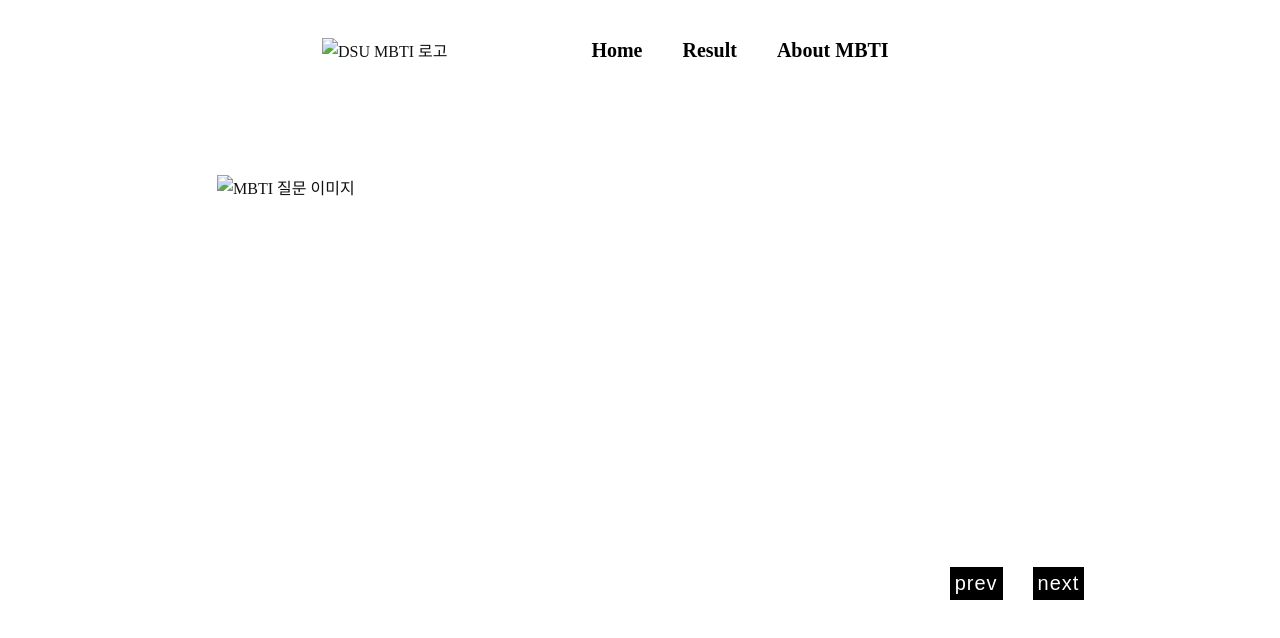
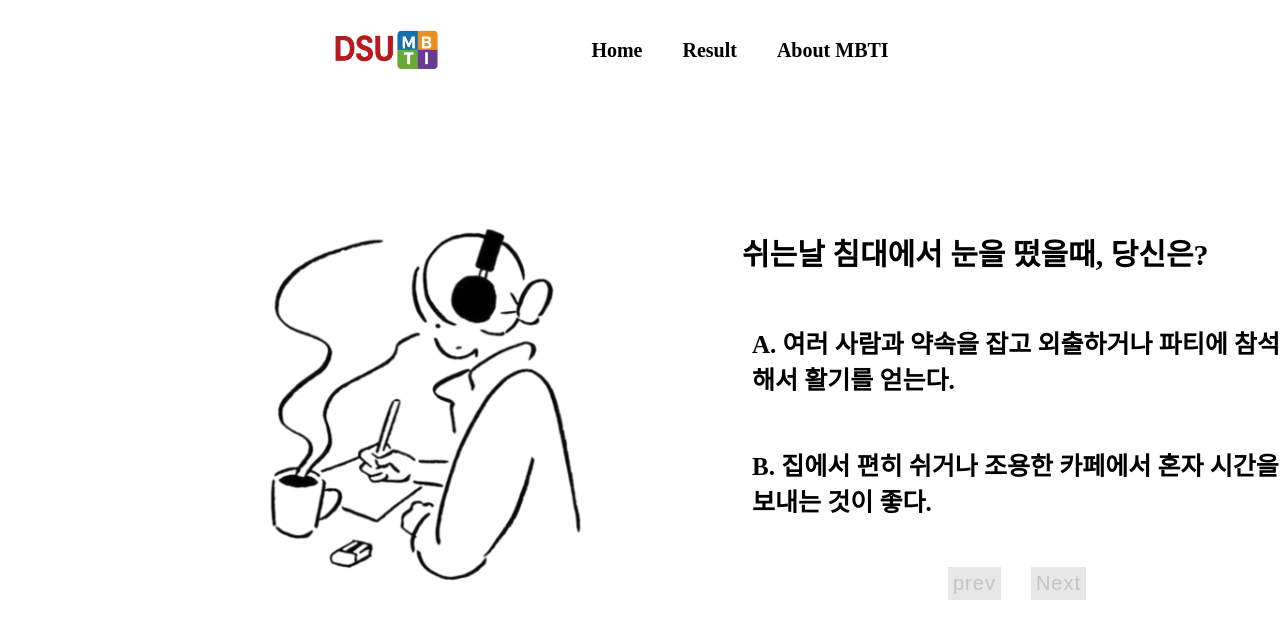
Before and after one commit to CodeLeeys/MBTI_TEST, a plain HTML site: page html파일/mbti_test_js.html in a window 1280 px wide. Shown: the top 638 px of the page. Drawn offline with Linux system fonts and the light colour scheme; files that its build step writes are made by us from their sources.

Commit message:
파일 정리 및 경로 재설정완료

```diff
--- a/html파일/mbti_fin.html
+++ b/html파일/mbti_fin_js.html
@@ -4,7 +4,7 @@
 <meta charset="UTF-8">
 <title> MBTI SIMPLE TEST</title>
 <!-- 외부 스타일시트 연결 -->
-<link rel="stylesheet" href="mbti_fin.css">
+<link rel="stylesheet" href="../css파일/mbti_fin.css">
 </head>
 <body>
 <!-- 메인 컨테이너 시작 -->
@@ -12,12 +12,12 @@
         <!-- 네비게이션 바 시작 -->
         <div class="navbar">
             <div class="navbar-left">
-                <img src="image/Logo_image.png" alt="DSU MBTI 로고" class="logo">
+                <img src="../image/Logo_image.png" alt="DSU MBTI 로고" class="logo">
             </div>
             <div class="navbar-center">
                 <ul class="nav-menu">
-                    <li><a href="mbti_fin.html">Home</a></li>
-                    <li><a href="mbti_result_js.html">Result</a></li>
+                    <li><a href="../html파일/mbti_fin_js.html">Home</a></li>
+                    <li><a href="../html파일/mbti_result_js.html">Result</a></li>
                     <li><a href="">About MBTI</a></li>
                 </ul>
         </div>
@@ -28,7 +28,7 @@
         <!-- 메인 콘텐츠 -->
         <div class="main-content">
             <!-- 좌측 메인 콘텐츠 -->
-            <img class="left-content" src="image/mbti_fin.png" alt="MBTI 지표">
+            <img class="left-content" src="../image/mbti_fin.png" alt="MBTI 지표">
             <!-- 우측 메인 콘텐츠 -->
             <div class="right-content">
                 <h1>Find your MBTI<br>in munuites!</h1>
@@ -44,7 +44,7 @@
     //이전에 했던 result값이 저장된 로컬히스토리 초기화 (start버튼을 누를시 이전에 했던 결과 삭제)
     localStorage.removeItem('mbtiResult');
     //test 페이지로 이동
-    window.location.href = 'mbti_test_js.html';
+    window.location.href = '../html파일/mbti_test_js.html';
 });
 </script>
 </body>
--- a/html파일/mbti_test_js.html
+++ b/html파일/mbti_test_js.html
@@ -5,7 +5,7 @@
     <meta name="viewport" content="width=device-width, initial-scale=1.0">
     <title>MBTI SIMPLE TEST</title>
     <!-- 외부 스타일시트 연결 -->
-<link rel="stylesheet" href="mbti_test_js.css">
+<link rel="stylesheet" href="../css파일/mbti_test_js.css">
 </head>
 <body>
     <!-- 메인 컨테이너 시작 -->
@@ -13,12 +13,12 @@
         <!-- 네비게이션 바 시작 -->
         <div class="navbar">
             <div class="navbar-left">
-                <img src="image/Logo_image.png" alt="DSU MBTI 로고" class="logo">
+                <img src="../image/Logo_image.png" alt="DSU MBTI 로고" class="logo">
             </div>
             <div class="navbar-center">
                 <ul class="nav-menu">
-                    <li><a href="mbti_fin.html">Home</a></li>
-                    <li><a href="mbti_result_js.html">Result</a></li>
+                    <li><a href="../html파일/mbti_fin_js.html">Home</a></li>
+                    <li><a href="../html파일/mbti_test_js.html">Result</a></li>
                     <li><a href="">About MBTI</a></li>
                 </ul>
         </div>
@@ -41,6 +41,6 @@
         </div>
 </div>
 <!-- 메인 컨테이너 끝 -->
-<script src="mbti_test.js"></script>
+<script src="../js파일/mbti_test.js"></script>
 </body>
 </html>
--- a/js파일/mbti_test.js
+++ b/js파일/mbti_test.js
@@ -1,7 +1,7 @@
 // 퀴즈 데이터 이미지와 성향 구별 퀴즈와 선택지
 const quizData = [
     {
-        img: "image/I vs E_1.png",
+        img: "../image/I vs E_1.png",
         question: " 쉬는날 침대에서 눈을 떴을때, 당신은? ",
         options: [
             { text: " A. 여러 사람과 약속을 잡고 외출하거나 파티에 참석해서 활기를 얻는다. ", value: "E" },
@@ -9,7 +9,7 @@ const quizData = [
         ]
     },
     {
-        img: "image/I vs E_2.png",
+        img: "../image/I vs E_2.png",
         question: "사람이 많은 모임에 참석해야 할 때, 당신은?",
         options: [
             { text: " A. 끝까지 남아서 사람들과 대화하며 분위기를 즐기는 편이다. ", value: "E" },
@@ -17,7 +17,7 @@ const quizData = [
         ]
     },
     {
-        img: "image/I vs E_3.png",
+        img: "../image/I vs E_3.png",
         question: "하루 일과가 끝난 후 집에 들어왔을때, 당신은?",
         options: [
             { text: "A. 아직도 에너지가 남아 더 활동하고 싶다.", value: "E" },
@@ -25,7 +25,7 @@ const quizData = [
         ]
     },
     {
-        img: "image/I vs E_4.png",
+        img: "../image/I vs E_4.png",
         question: "낯선 환경에서 새로운 사람을 만날때, 당신은?",
         options: [
             { text: "A. 그렇다. 자연스럽게 대화를 시작한다.", value: "E" },
@@ -33,7 +33,7 @@ const quizData = [
         ]
     },
     {
-        img: "image/I vs E_5.png",
+        img: "../image/I vs E_5.png",
         question: "새로운 사람들과 모임에서 대화할 때, 당신은?",
         options: [
             { text: "A. 적극적으로 대화를 주도하며 에너지를 얻는다.", value: "E" },
@@ -41,7 +41,7 @@ const quizData = [
             ]
         },
     {
-        img: "image/N vs S_1.png",
+        img: "../image/N vs S_1.png",
         question: "새로운 정보를 접할 때, 당신은?",
         options: [
             { text: "A. 구체적인 사실과 세부사항에 더 집중한다.", value: "S" },
@@ -49,7 +49,7 @@ const quizData = [
         ]
     },
     {
-        img: "image/N vs S_2.png",
+        img: "../image/N vs S_2.png",
         question: "문제를 해결할 때, 당신은?",
         options: [
             { text: "A. 실제 경험과 사례를 중시하며 검증된 방법을 따른다.", value: "S" },
@@ -57,7 +57,7 @@ const quizData = [
         ]
     },
     {
-        img: "image/N vs S_3.png",
+        img: "../image/N vs S_3.png",
         question: "친구와 대화할 때, 당신은?",
         options: [
             { text: "A. 현재의 현실적인 상황과 구체적인 사실에 집중한다.", value: "S" },
@@ -65,7 +65,7 @@ const quizData = [
         ]
     },
     {
-        img: "image/N vs S_4.png",
+        img: "../image/N vs S_4.png",
         question: "계획을 세울 때, 당신은?",
         options: [
             { text: "A. 구체적이고 실용적인 단계를 먼저 정리한다.", value: "S" },
@@ -73,7 +73,7 @@ const quizData = [
         ]
     },
     {
-        img: "image/N vs S_5.png",
+        img: "../image/N vs S_5.png",
         question: "새로운 환경에 적응할 때, 당신은?",
         options: [
             { text: "A. 익숙한 방법을 따르는 것이 더 편하다.", value: "S" },
@@ -81,7 +81,7 @@ const quizData = [
         ]
     },
     {
-        img: "image/T vs F_1.png",
+        img: "../image/T vs F_1.png",
         question: "친구가 회사에서 혼이 났다고 하소연할 때, 당신은?",
         options: [
             { text: "A. 상황을 논리적으로 분석해서 친구에게 현실적인 조언을 해준다.", value: "T" },
@@ -89,7 +89,7 @@ const quizData = [
         ]
     },
     {
-        img: "image/T vs F_2.png",
+        img: "../image/T vs F_2.png",
         question: "팀 프로젝트에서 의견 충돌이 생겼을 때, 당신은?",
         options: [
             { text: "A. 가장 합리적이고 효율적인 의견에 힘을 보탠다.", value: "T" },
@@ -97,7 +97,7 @@ const quizData = [
         ]
     },
     {
-        img: "image/T vs F_3.png",
+        img: "../image/T vs F_3.png",
         question: "누군가 실수를 했을 때, 당신은?",
         options: [
             { text: "A. 실수의 원인과 해결 방법을 중심으로 이야기한다.", value: "T" },
@@ -105,7 +105,7 @@ const quizData = [
         ]
     },
     {
-        img: "image/T vs F_4.png",
+        img: "../image/T vs F_4.png",
         question: "중요한 결정을 앞두고 있을 때, 당신은?",
         options: [
             { text: "A. 논리적 근거와 데이터, 객관적 사실을 바탕으로 결정한다.", value: "T" },
@@ -113,7 +113,7 @@ const quizData = [
         ]
     },
     {
-        img: "image/T vs F_5.png",
+        img: "../image/T vs F_5.png",
         question: "친구가 약속을 잊어버려 실망했을 때, 당신은?",
         options: [
             { text: "A. 왜 약속을 잊었는지 이유를 묻고 다음엔 어떻게 할지 논의한다.", value: "T" },
@@ -121,7 +121,7 @@ const quizData = [
         ]
     },
     {
-        img: "image/P vs J_1.png",
+        img: "../image/P vs J_1.png",
         question: "여행을 준비할 때, 당신은?",
         options: [
             { text: "A. 미리 일정표를 꼼꼼하게 짜고 숙소와 교통편을 모두 예약해둔다.", value: "J" },
@@ -129,7 +129,7 @@ const quizData = [
         ]
     },
     {
-        img: "image/P vs J_2.png",
+        img: "../image/P vs J_2.png",
         question: "주말에 할 일이 생겼을 때, 당신은?",
         options: [
             { text: "A. 우선순위를 정해서 시간 계획을 세우고 차근차근 처리한다.", value: "J" },
@@ -137,7 +137,7 @@ const quizData = [
         ]
     },
     {
-        img: "image/P vs J_3.png",
+        img: "../image/P vs J_3.png",
         question: "친구와 약속을 잡을 때, 당신의 스타일은?",
         options: [
             { text: "A. 날짜, 시간, 장소를 미리 정하고 확정된 계획을 선호한다.", value: "J" },
@@ -145,7 +145,7 @@ const quizData = [
         ]
     },
     {
-        img: "image/P vs J_4.png",
+        img: "../image/P vs J_4.png",
         question: "새로운 프로젝트를 시작할 때, 당신은?",
         options: [
             { text: "A. 전체 일정과 마감일, 세부 단계까지 미리 계획을 세운다.", value: "J" },
@@ -153,7 +153,7 @@ const quizData = [
     ]
     },
     {
-        img: "image/P vs J_5.png",
+        img: "../image/P vs J_5.png",
         question: "예상치 못한 일이 생겼을 때, 당신은?",
         options: [
             { text: "A. 계획이 틀어지면 당황하거나 스트레스를 받는다.", value: "J" },
@@ -262,7 +262,7 @@ nextBtn.addEventListener("click", () => {
         const mbtiType = calculateMBTI(Useranswer);
         localStorage.setItem("mbtiResult", mbtiType);
         // 결과 페이지로 이동
-        window.location.href = "mbti_result_js.html";
+        window.location.href = "../html파일/mbti_result_js.html";
     }
     }
 );
```
Also changed, not shown: html파일/mbti_result_js.html (+6 -6 lines), html파일/mbti_test.html (+3 -3 lines), js파일/mbti_result.js (+16 -16 lines).
